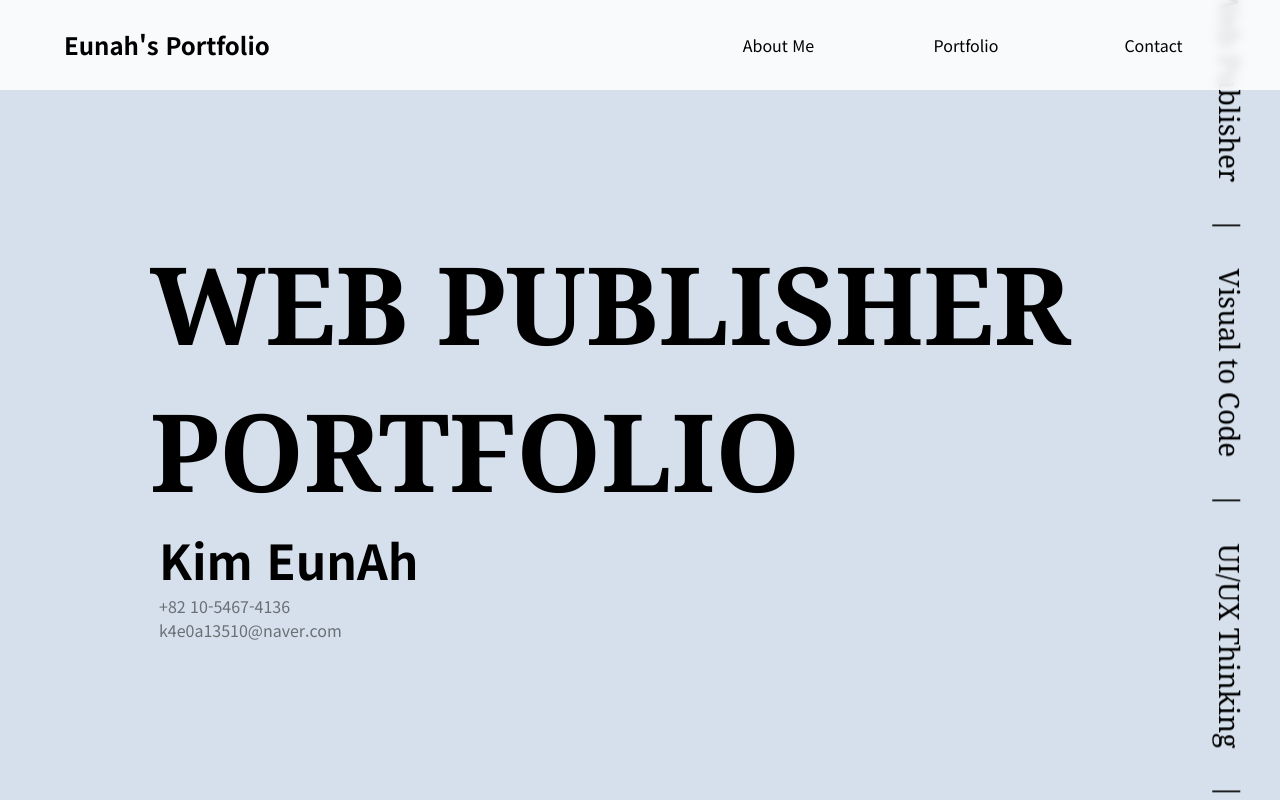
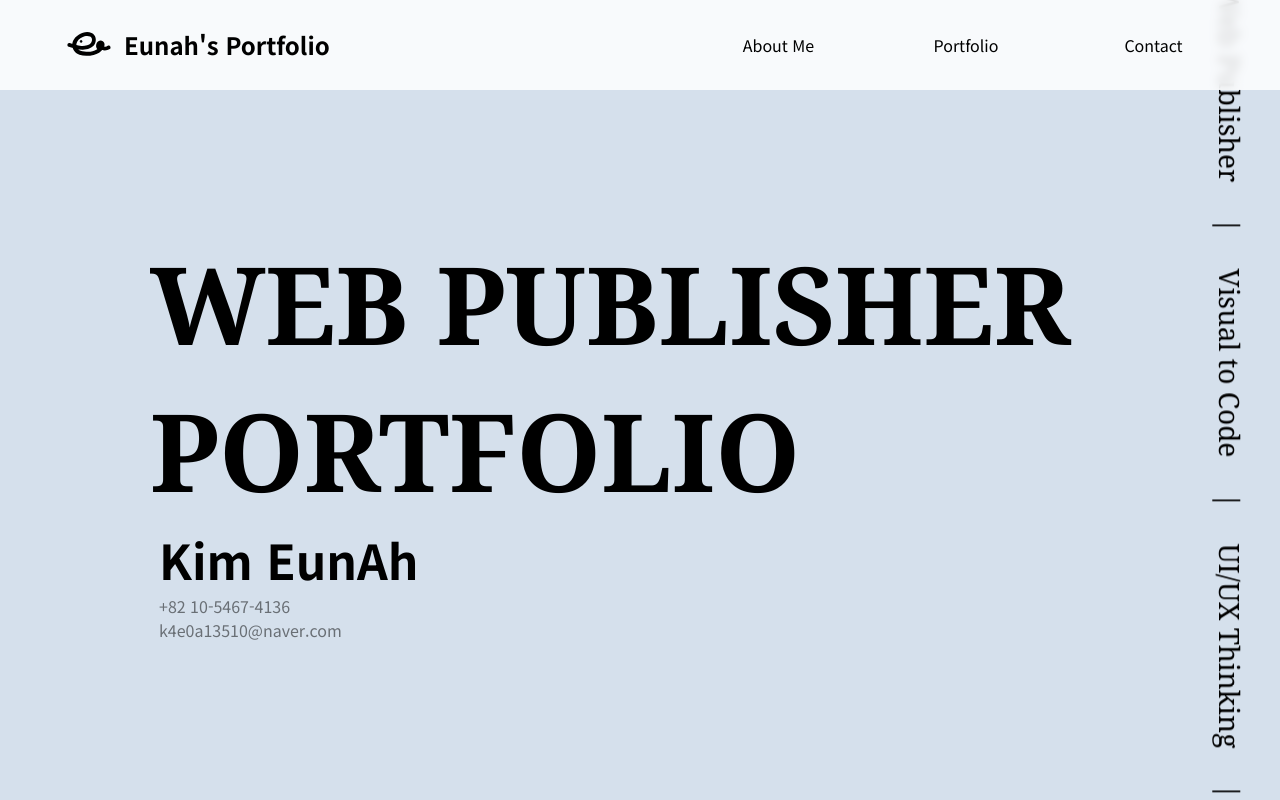
Before and after one commit to eun4013/portfolio, a plain HTML site: page index.html in a window 1280 px wide. Shown: the top 800 px of the page. Drawn offline with nearby package versions, Linux system fonts and the light colour scheme.

Commit message:
헤더 수정

```diff
--- a/css/portfolio.css
+++ b/css/portfolio.css
@@ -89,12 +89,23 @@ header {
 
 }
 header .head-menu {
-  max-width: 1400px;
+  max-width: 1600px;
   width: 90%;
   margin: 0 auto;
   display: flex;
   justify-content: space-between;
 }
+header .head-menu .logo{
+  display: flex;
+  cursor: pointer;
+  /* border: 1px solid red; */
+}
+header .head-menu .logo h1 img{
+  width: 50px;
+  margin-top: 18px;
+  margin-right: 10px;
+}
+
 header .head-menu .gnb {
   width: 500px;
   /* border: 1px solid red; */
--- a/index.html
+++ b/index.html
@@ -40,7 +40,11 @@
   <body>
     <header>
       <div class="head-menu">
-        <h4>Eunah's Portfolio</h4>
+        <div class="logo">
+          <h1><img src="images/favicon.svg" alt=""></h1>
+          <h4>Eunah's Portfolio</h4>
+        </div>
+
         <ul class="gnb">
           <li data-target="about-me">About Me</li>
           <li data-target="portfolio">Portfolio</li>
@@ -461,6 +465,13 @@
           }
         });
       });
+
+      document.querySelector('.logo').addEventListener('click', function () {
+    window.scrollTo({
+      top: 0,
+      behavior: 'smooth' // 부드럽게 스크롤됨
+    });
+  });
     </script>
   </body>
 </html>
```
